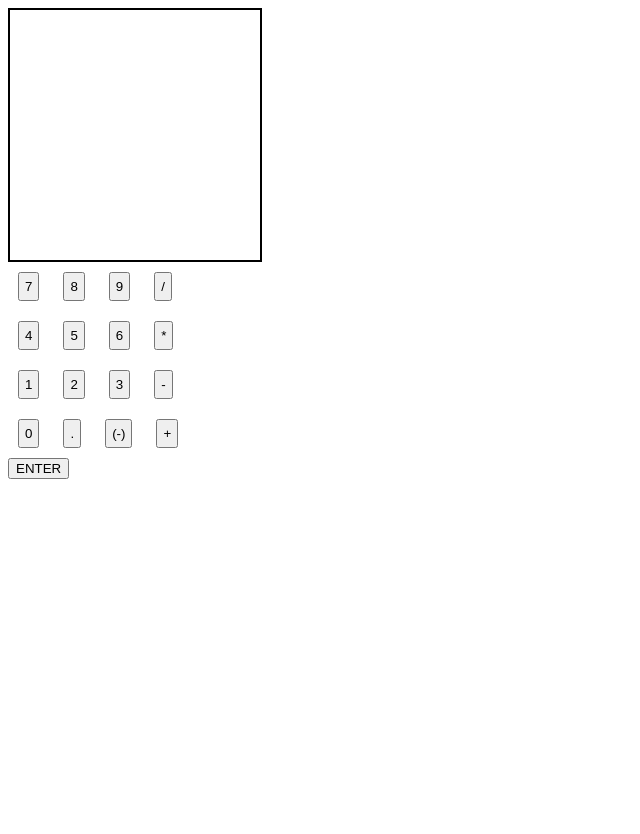
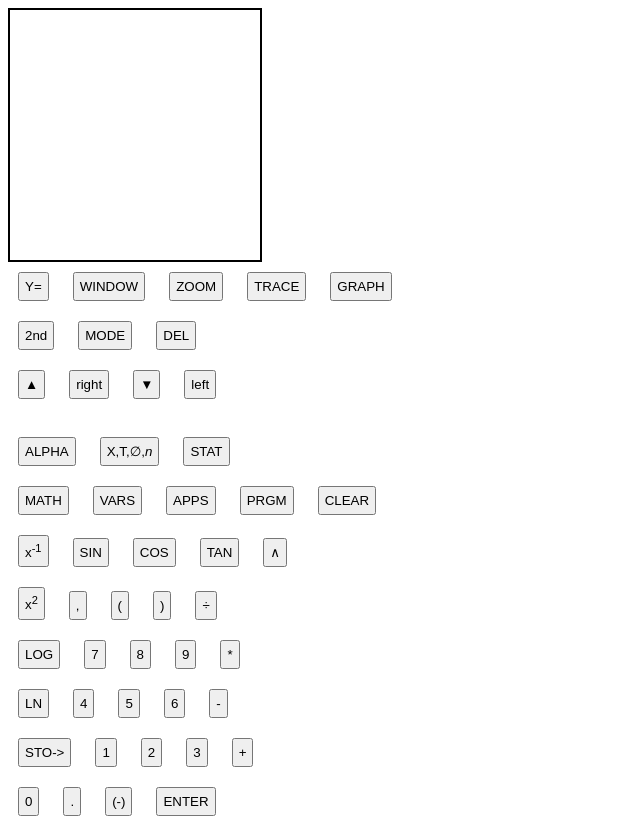
Before and after one commit to meslater1030/calcutor, a Python web app: template calcutor/calcutor/templates/index.jinja2 in a window 1280 px wide. Shown: the whole page, without its empty margins (0-640 px from the left). Before the commit the page ends 479 px from the top, so only its background shows below. Run offline with Jinja, Linux system fonts and the light colour scheme; the template is opened without the code that fills it, so the values that code supplies are empty; some libraries are stand-ins or nearby versions.

Commit message:
added more buttons

```diff
--- a/calcutor/calcutor/static/calc.js
+++ b/calcutor/calcutor/static/calc.js
@@ -13,7 +13,7 @@ $(function(){
         }).done(function(response){
             $("#screen .output:last").text(response.output);
             $("#screen").append("<p class='input'></p>");
-            $("#screen").append("<p class='output'></p>");
+            $("#screen").append("<p class='output'>{{ output }}</p>");
             input = "";
             $("#screen").scrollTop($("#screen")[0].scrollHeight);
         }).fail(function(){
--- a/calcutor/calcutor/templates/index.jinja2
+++ b/calcutor/calcutor/templates/index.jinja2
@@ -12,23 +12,68 @@
       <p class="output"></p>
     </div>
     <div id="buttons">
-      <button type="button" id="7">7</button>
-      <button type="button" id="8">8</button>
-      <button type="button" id="9">9</button>
-      <button type="button" id="/">/</button></br>
-      <button type="button" id="4">4</button>
-      <button type="button" id="5">5</button>
-      <button type="button" id="6">6</button>
-      <button type="button" id="*">*</button></br>
-      <button type="button" id="1">1</button>
-      <button type="button" id="2">2</button>
-      <button type="button" id="3">3</button>
-      <button type="button" id="-">-</button></br>
-      <button type="button" id="0">0</button>
-      <button type="button" id=".">.</button>
-      <button type="button" id="NEG">(-)</button>
-      <button type="button" id="+">+</button></br>
+      <button class="blue" type="button" id="y_equals">Y=</button>
+      <button class="blue" type="button" id="window">WINDOW</button>
+      <button class="blue" type="button" id="zoom">ZOOM</button>
+      <button class="blue" type="button" id="trace">TRACE</button>
+      <button class="blue" type="button" id="graph">GRAPH</button>
+      </br>
+      <button class="yellow" type="button" id="second">2nd</button>
+      <button class="black" type="button" id="mode">MODE</button>
+      <button class="black" type="button" id="delete">DEL</button>
+      </br>
+      <div class="navigation">
+      <button class="blue" type="button" id="up">&#9650;</button>
+      <button class="blue" type="button" id="right">right</button>
+      <button class="blue" type="button" id="down">&#9660;</button>
+      <button class-"blue" type="button" id="left">left</button>
+      </div>
+      </br>
+      <button class="green" type="button" id="alpha">ALPHA</button>
+      <button class="black" type="button" id="xton">X,T,&empty;,<i>n</i></button>
+      <button class="black" type="button" id="stat">STAT</button>
+      </br>
+      <button class="black" type="button" id="math">MATH</button>
+      <button class="black" type="button" id="variables">VARS</button>
+      <button class="blue" type="button" id="apps">APPS</button>
+      <button class="black" type="button" id="program">PRGM</button>
+      <button class="black" type="button" id="clear">CLEAR</button>
+      </br>
+      <button class="black" type="button" id="neg_exp">x<sup>-1</sup></button>
+      <button class="black" type="button" id="sin">SIN</button>
+      <button class="black" type="button" id="cos">COS</button>
+      <button class="black" type="button" id="tan">TAN</button>
+      <button class="black" type="button" id="caret">&and;</button>
+      </br>
+      <button class="black" type="button" id="exp">x<sup>2</sup></button>
+      <button class="black" type="button" id="comma">,</button>
+      <button class="black" type="button" id="open_parens">(</button>
+      <button class="black" type="button" id="close_parens">)</button>
+      <button class="blue" type="button" id="/">&#247;</button>
+      </br>
+      <button class="black" type="button" id="log">LOG</button>
+      <button class="white" type="button" id="7">7</button>
+      <button class="white" type="button" id="8">8</button>
+      <button class="white" type="button" id="9">9</button>
+      <button class="blue" type="button" id="*">*</button>
+      </br>
+      <button class="black" type="button" id="ln">LN</button>
+      <button class="white" type="button" id="4">4</button>
+      <button class="white" type="button" id="5">5</button>
+      <button class="white" type="button" id="6">6</button>
+      <button class="blue" type="button" id="-">-</button>
+      </br>
+      <button class="black" type="button" id="storage">STO-></button>
+      <button class="white" type="button" id="1">1</button>
+      <button class="white" type="button" id="2">2</button>
+      <button class="white" type="button" id="3">3</button>
+      <button class="blue" type="button" id="+">+</button>
+      </br>
+      <button class="white" type="button" id="0">0</button>
+      <button class="white" type="button" id=".">.</button>
+      <button class="white" type="button" id="neg">(-)</button>
+      <button class="blue" type="button" id="ENTER">ENTER</button>
+      </br>
     </div>
-    <button type="button" id="ENTER">ENTER</button>
   </body>
 </html>
--- a/calcutor/calcutor/views.py
+++ b/calcutor/calcutor/views.py
@@ -11,6 +11,5 @@ def my_view(request):
         except ValueError:
             error_msg = "That isn't a valid calculator input."
             return {'output': error_msg}
-        import pdb; pdb.set_trace()
         return {'output': output}
     return {}
```
